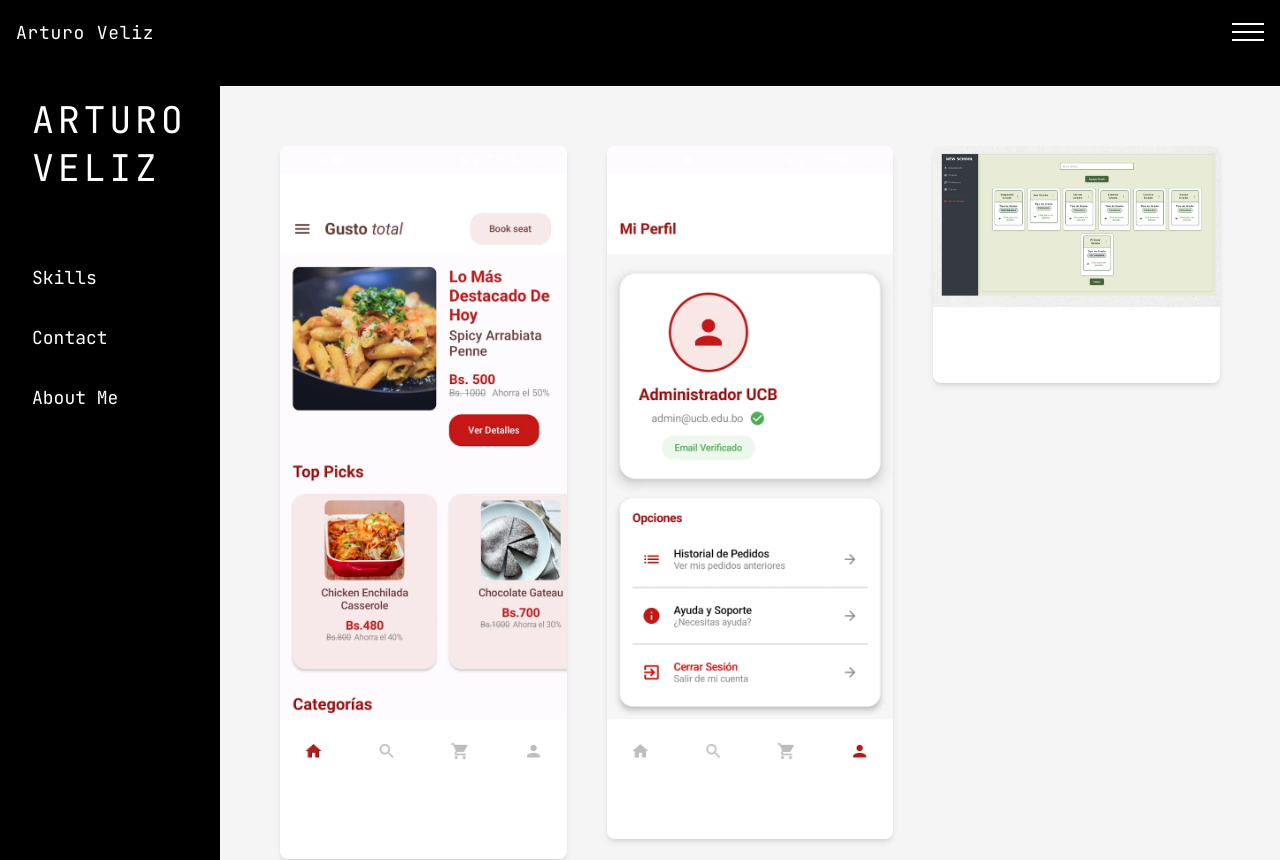
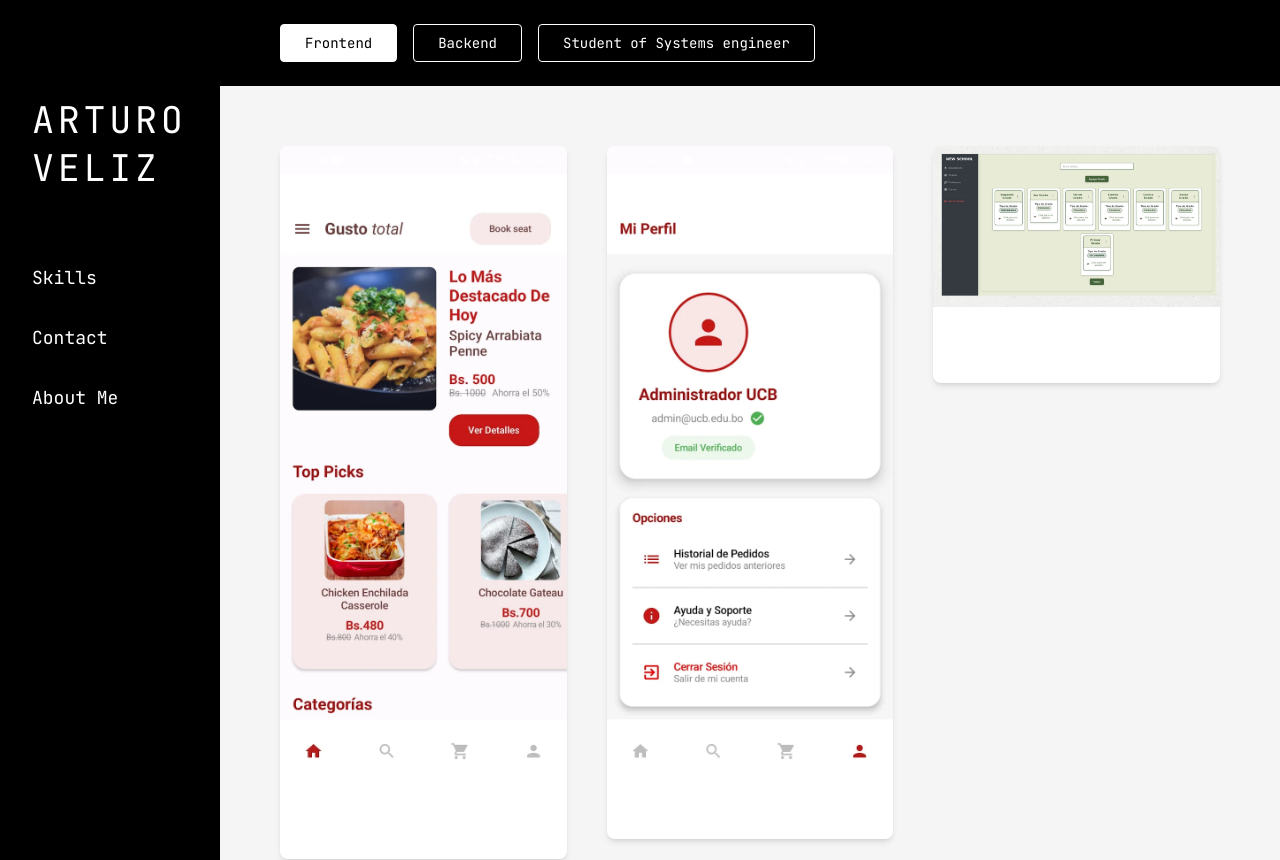
Before and after one commit to A-Joaquin/portafolio-, a React (Vite) app: page / in a window 1280 px wide. Shown: the top 860 px of the page. Built offline with nearby package versions, Linux system fonts and the light colour scheme.

Commit message:
Mobile Header hierarchy fix

```diff
--- a/src/components/MobileHeader.tsx
+++ b/src/components/MobileHeader.tsx
@@ -2,6 +2,7 @@ import React, { useState, useEffect } from 'react';
 
 export function MobileHeader() {
   const [open, setOpen] = useState(false);
+
   useEffect(() => {
     const css = `@media (max-width: 768px){body{padding-top:64px!important;}aside{display:none!important;}}`;
     const id = 'mobile-header-css';
@@ -17,7 +18,8 @@ export function MobileHeader() {
   return (
     <>
       <header
-        className="md:hidden"
+        // CAMBIO 1: Agregamos flex y alineación aquí, junto con md:hidden
+        className="flex items-center justify-between md:hidden"
         style={{
           position: 'fixed',
           top: 0,
@@ -26,9 +28,8 @@ export function MobileHeader() {
           height: '64px',
           backgroundColor: '#000000',
           color: '#ffffff',
-          display: 'flex',
-          alignItems: 'center',
-          justifyContent: 'space-between',
+          // CAMBIO 2: Eliminé display, alignItems y justifyContent de aquí
+          // para que no sobrescriban al 'md:hidden'
           padding: '0 16px',
           zIndex: 1000,
         }}
```
